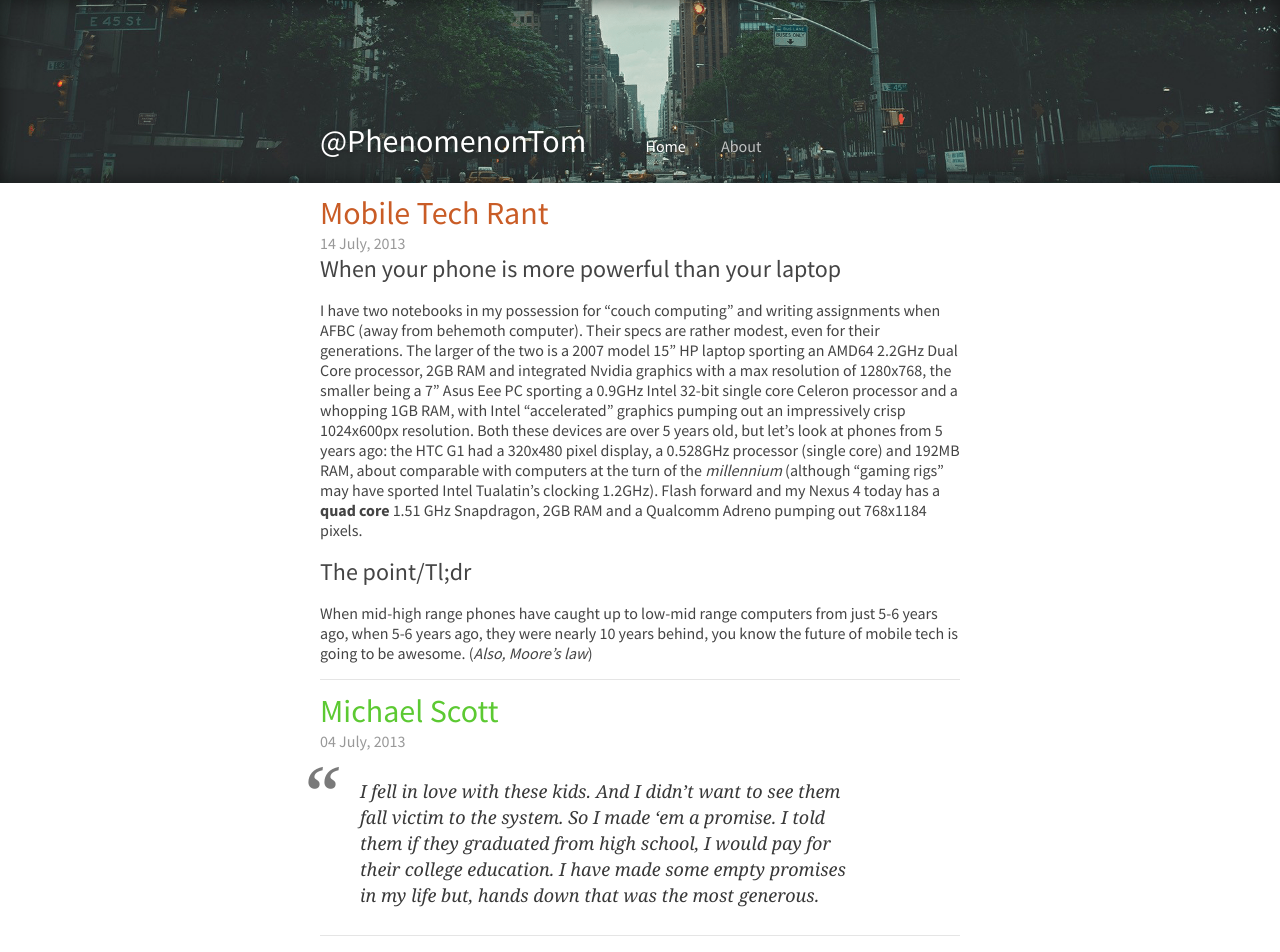
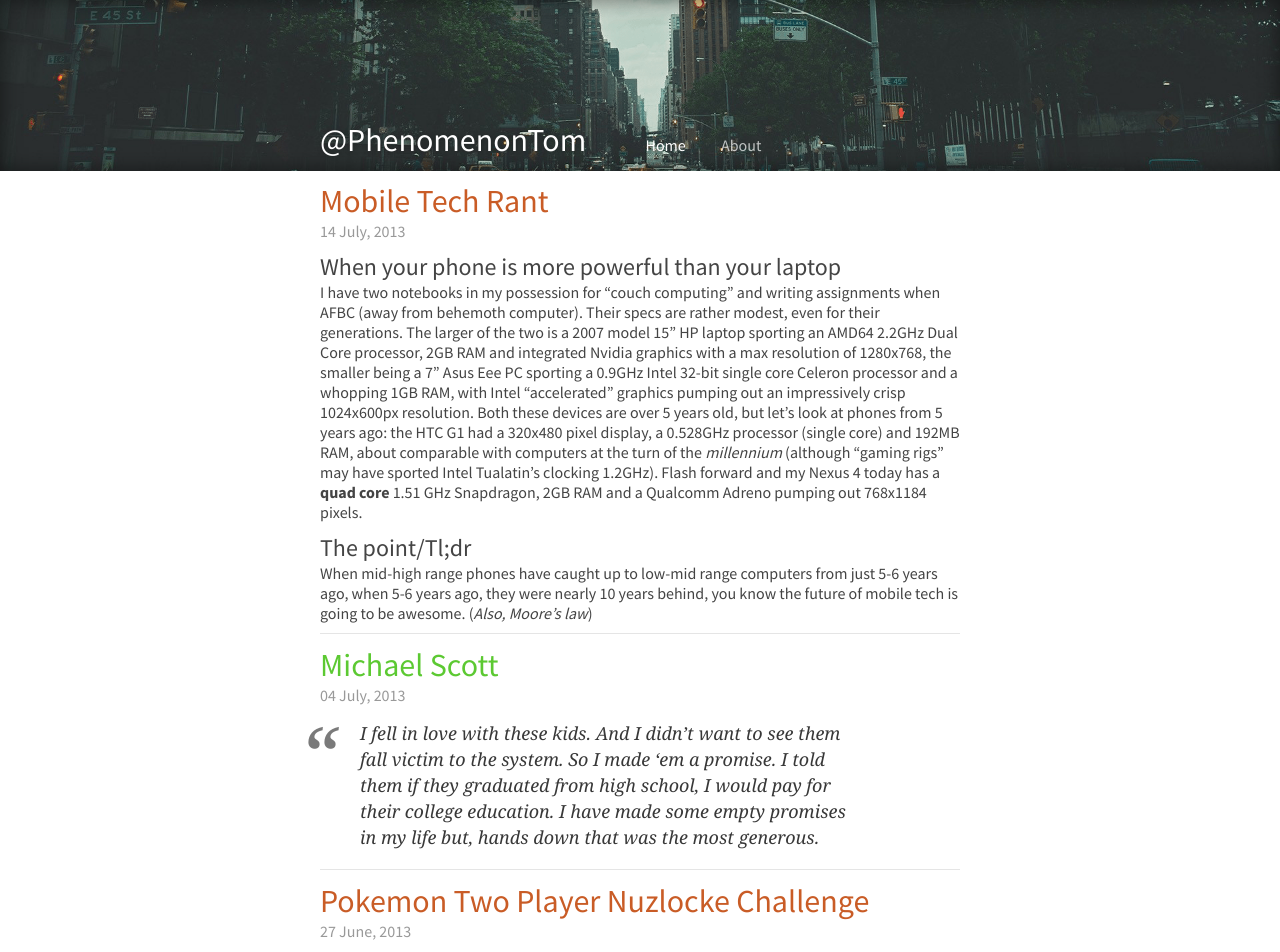
Before and after one commit to tomchatting/tomchatting.github.io, a Jekyll site: the page built from index.html, in a window 1280 px wide. Shown: the top 952 px of the page. Built offline with Jekyll 4.4.1, drawn with Linux system fonts in a browser that asks for light colours; some web fonts are replaced; the list of posts is cut into pages by our own code.

Commit message:
Fix paddings

```diff
--- a/_layouts/post.html
+++ b/_layouts/post.html
@@ -3,7 +3,7 @@
 ---
 <article class="{{ page.category }}">
     <h1><a href="{{ page.url }}">{{ page.title }}</a></h1>
-    <span class="extra">{{ page.date | date: "%d %B, %Y" }}</span>
+    <p class="extra">{{ page.date | date: "%d %B, %Y" }}</p>
 
     {{ content }}
 
--- a/css/main.css
+++ b/css/main.css
@@ -26,7 +26,7 @@
 }*/
 
 p {
-	margin: 1em 0;
+	margin: 0 0 10px;
 }
 
 table {
@@ -51,6 +51,8 @@
 
 h1, h2, h3, h4, h5, h6 {
 	font-weight: normal;
+	margin-top: 20px;
+	margin-bottom: 10px;
 }
 
 /*----------------------
--- a/index.html
+++ b/index.html
@@ -6,7 +6,7 @@
 {% for post in paginator.posts %}
 <article class="{{ post.category }}">
     <h1><a href="{{ post.url }}">{{ post.title }}</a></h1>
-    <span class="extra">{{ post.date | date: "%d %B, %Y" }}</span>
+    <p class="extra">{{ post.date | date: "%d %B, %Y" }}</p>
     {{ post.content }}
 </article>
 <hr />
```
